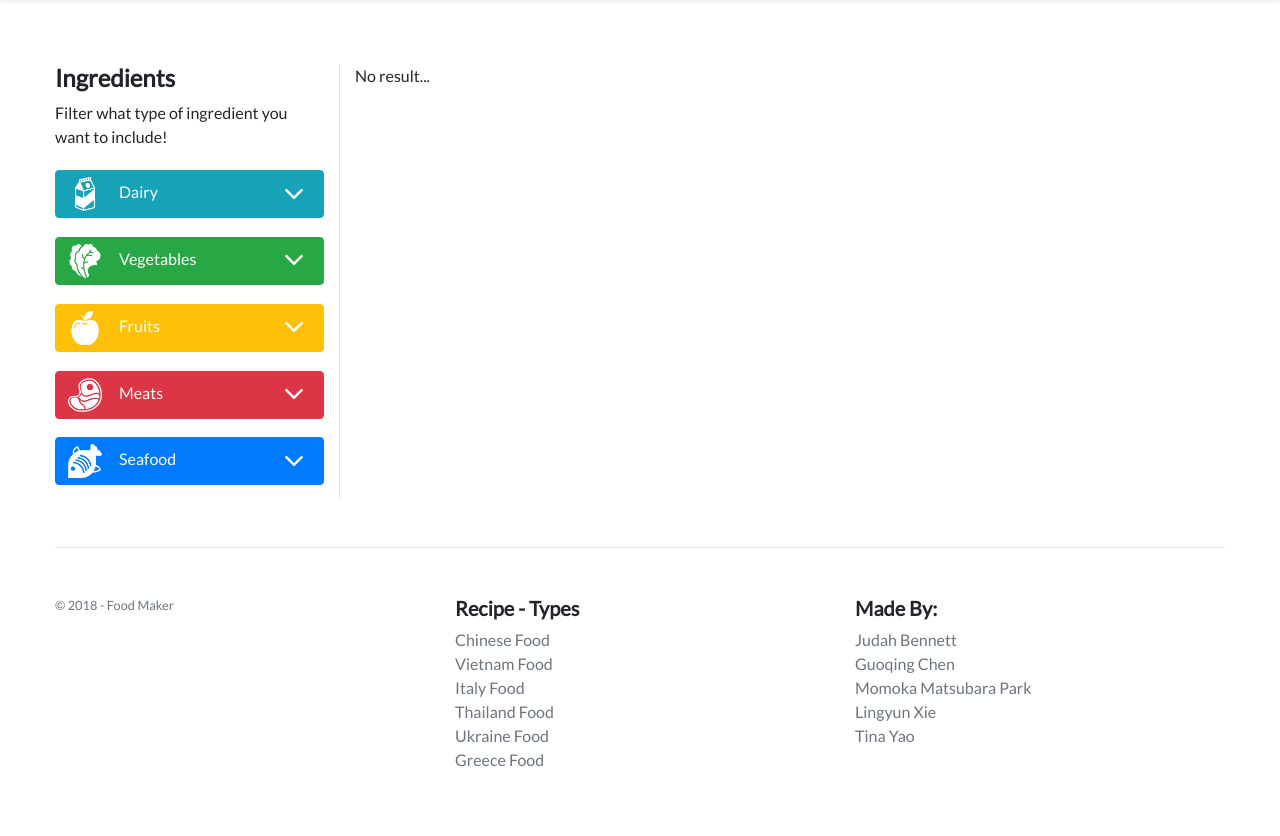
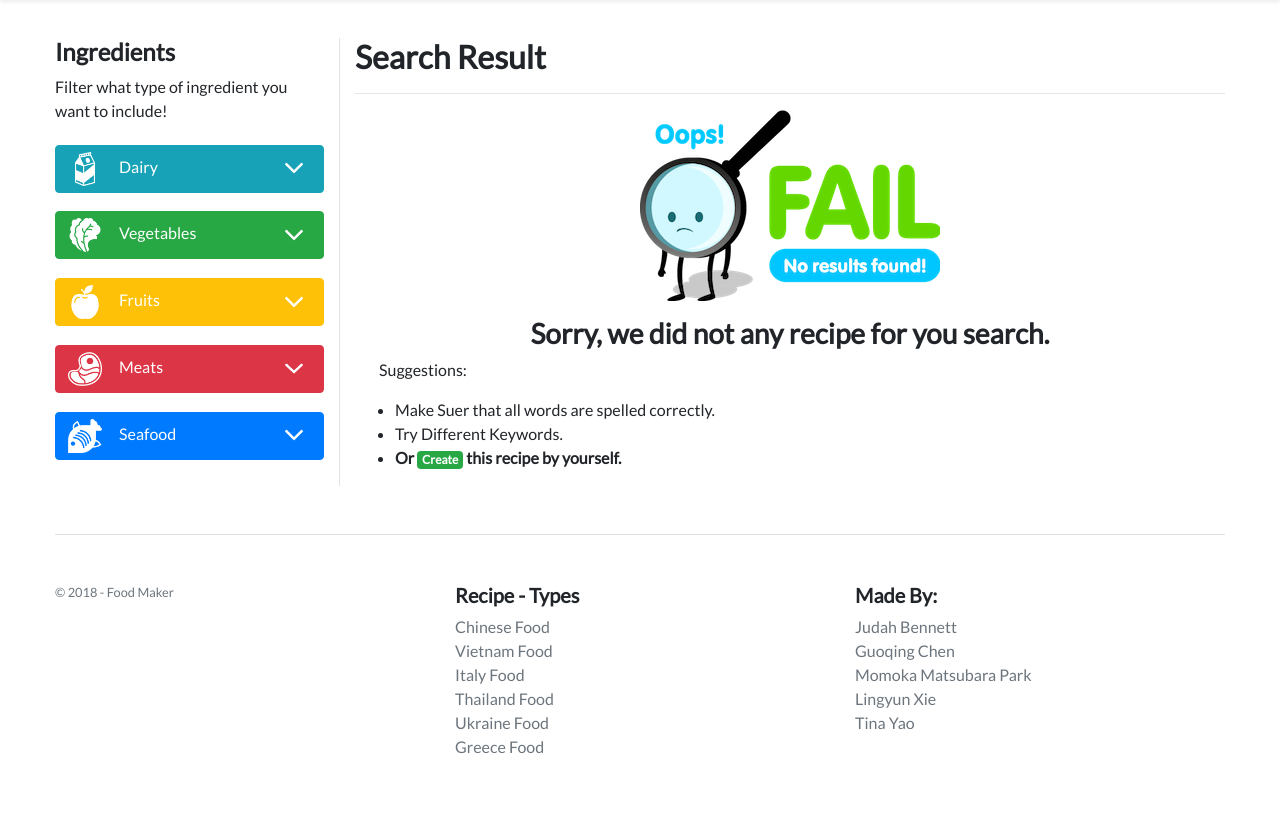
Before and after one commit to sherry998/Cloud-Computing, a PHP site: page /result.html in a window 1280 px wide. Shown: the part 73-909 px from the top of the page. After the commit the page ends 827 px from the top, so only its background shows below. Run offline with PHP 8.4, Linux system fonts and the light colour scheme.

Commit message:
added noResult display

```diff
--- a/css/index.css
+++ b/css/index.css
@@ -81,3 +81,8 @@ h6 {
   font-weight: 800;
   margin-bottom: 6px;
 }
+
+
+.list-heading{
+margin-left: 1.5rem;
+}
--- a/css/sidebar.css
+++ b/css/sidebar.css
@@ -2,9 +2,6 @@
 	max-width: 21%;
 }
 
-.content{
-	margin-top:2%;
-}
 
 .foodIcon{
 	width:14%;
--- a/result.html
+++ b/result.html
@@ -27,7 +27,7 @@
 
 
 <div class="container content">
-    <div class="row">
+    <div class="row ">
         <!-- Sidebar -->
         <div class="col-sm-3 border-right">
             <h4>Ingredients</h4>
@@ -84,6 +84,8 @@
         </div>
 
         <div class="col-sm-9 container">
+            <h2><b>Search Result</b></h2>
+            <hr>
             <div id="searchResult">
                 <div class="row mb-2">
                     <div class="col-sm-4">
@@ -269,7 +271,23 @@
             </div>
 
             <div id="noResultDisplay">
-                <p>No result...</p>
+
+                <img class=" mx-auto d-block img-fluid" src="img/noresult.png">
+                <div class="mt-3" >
+                        <h3 class="text-center">Sorry, we did not any recipe for you search.</h3>
+                        <div>
+                                <p class= "list-heading">Suggestions:</p>
+                                <ul>
+                                    <li>Make Suer that all words are spelled correctly.</li>
+                                    <li>Try Different Keywords.</li>
+                                    <li> <b>Or <a href="createRecipe.html"><span class="badge badge-success">Create </span></a> this recipe by yourself.</b></li>
+                                </ul>
+
+                        </div>
+
+
+                </div>
+
             </div>
         </div>
 
```
Also changed, not shown: img/noresult.png (added).
